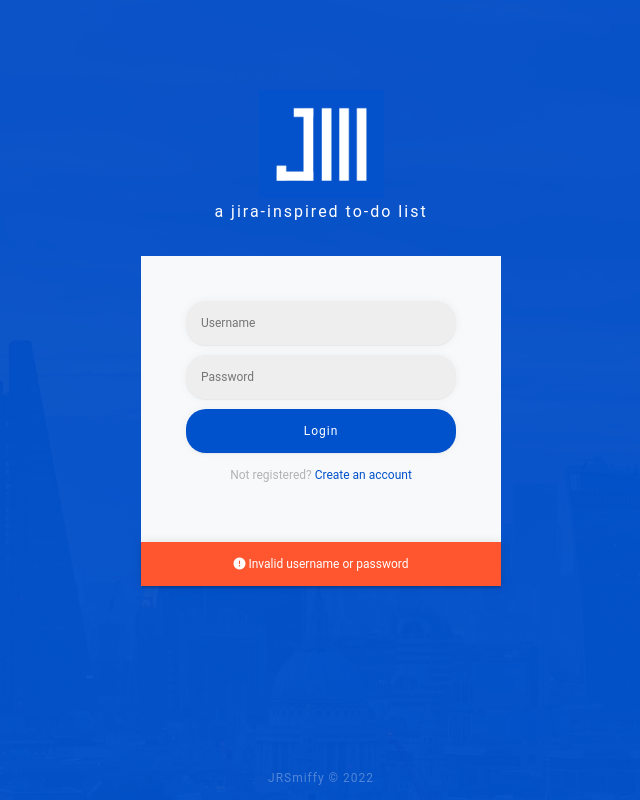
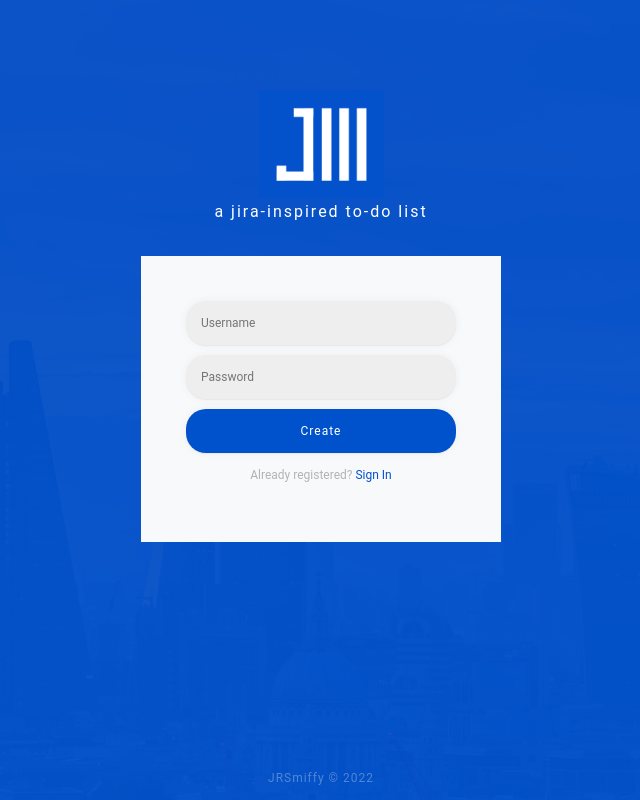
Before and after one commit to jrsmth/jara3, a React (Create React App) app in the folder frontend/client/: page / in a window 1280 px wide. Both pictures are taken after a click on the link "Create an account". Shown: the whole page, without its empty margins (319-959 px from the left). Built offline with nearby package versions, Linux system fonts and the light colour scheme.

Commit message:
frontend styling progress

```diff
--- a/frontend/client/src/components/login/index.js
+++ b/frontend/client/src/components/login/index.js
@@ -4,6 +4,7 @@ import Footer from "../footer";
 import Header from "../header"
 import "../../css/login.css";
 import j3Logo from '../../res/j3_logo.png';
+import $ from 'jquery';
 
 function Login({ onLoginSuccessful }) {
   const [username, setUsername] = useState(localStorage.getItem("username"));
@@ -64,39 +65,62 @@ function Login({ onLoginSuccessful }) {
     setHasResponse(true);
   };
 
-  const onSubmitToggle = async (event) => {
-    event.preventDefault();
+  const onSubmitToggle = (toggleAction) => {
 
-    switch(toggleAction){
-      case "Login":
-        setToggleAction("Register");
-        setToggleMessage("Don't have an account? Register here");
-        localStorage.setItem("username", "");
-        localStorage.setItem("password", "");
-        break;
-      case "Register":
-        setToggleAction("Login");
-        setToggleMessage("Already have an account? Login here");
-        break;
-    }
+    $('form').animate({height: "toggle", opacity: "toggle"}, 500);
+    $(".error").hide();
+    $('.input-login').val('');
+    $('.input-register').val('');
 
-    // Reset form when toggled
-    setUsername("");
-    setPassword("");
-    setHasResponse(false);
-    setResponse("");
+    // document.getElementById("alert").style.display = "none";
 
-    console.log(localStorage.getItem("username"));
-    console.log(localStorage.getItem("password"));
+    // console.log(toggleAction);
+
+    // switch(toggleAction){
+    //   case "LOGIN":
+    //     console.log("1");
+    //     document.getElementById("form-register").style.display = "none";
+    //     document.getElementById("form-login").style.display = "block";
+    //     localStorage.setItem("username", "");
+    //     localStorage.setItem("password", "");
+    //     break;
+    //   case "REGISTER":
+    //     console.log("2");
+    //     document.getElementById("form-register").style.display = "block";
+    //     document.getElementById("form-login").style.display = "none";
+    //     break;
+    // }
+
+    // switch(toggleAction){
+    //   case "LOGIN":
+    //     setToggleAction("Register");
+    //     setToggleMessage("Don't have an account? Register here");
+    //     localStorage.setItem("username", "");
+    //     localStorage.setItem("password", "");
+    //     break;
+    //   case "REGISTER":
+    //     setToggleAction("Login");
+    //     setToggleMessage("Already have an account? Login here");
+    //     break;
+    // }
+
+    // // Reset form when toggled
+    // setUsername("");
+    // setPassword("");
+    // setHasResponse(false);
+    // setResponse("");
+
+    // console.log(localStorage.getItem("username"));
+    // console.log(localStorage.getItem("password"));
   };
 
   // Toggle Login vs Sign Up (on-screen)
-  // $('.message a').click(function(){
-  //     $('form').animate({height: "toggle", opacity: "toggle"}, 500);
-  //     $(".error").hide();
-  //     $('.input-login').val('');
-  //     $('.input-register').val('');
-  // }); // remove the JQUERY
+  $('.message a').click(function(){
+      $('form').animate({height: "toggle", opacity: "toggle"}, 500);
+      $(".error").hide();
+      $('.input-login').val('');
+      $('.input-register').val('');
+  });
 
   // $('#btn-login').click(function(){ $(".error").show(); }); // remove the JQUERY
 
@@ -119,23 +143,23 @@ function Login({ onLoginSuccessful }) {
             <img id="logo" src={j3Logo} alt=""/>
             <p id="slogan"> a jira-inspired to-do list</p>
             <div id="container-login-inner">
-                <div class="form">
-                    <form class="register-form" onSubmit={onSubmitRegister}>
+                <div id="form">
+                    <form id="form-register" onSubmit={onSubmitRegister}>
                         <input class="input-register" type="text" placeholder="Username" onChange={onUsernameChange} value={username}/>
                         <input class="input-register" type="password" placeholder="Password" onChange={onPasswordChange} value={password}/>
                         <button type="submit">Create</button>
-                        <p class="message">Already registered? <a href="#">Sign In</a></p>
+                        <p class="message">Already registered? <a onClick={() => onSubmitToggle("LOGIN")}>Sign In</a></p>
                     </form>
-                    <form class="login-form" onSubmit={onSubmitLogin}>
+                    <form id="form-login" onSubmit={onSubmitLogin}>
                         <input class="input-login" type="text" placeholder="Username" onChange={onUsernameChange} value={username}/>
                         <input class="input-login" type="password" placeholder="Password" onChange={onPasswordChange} value={password}/>
-                        <button id="btn-login" type="submit">Login</button>
-                        <p class="message">Not registered? <a href="#">Create an account</a></p>
+                        <button id="btn-login" type="submit">Sign In</button>
+                        <p class="message">Not registered? <a onClick={() => onSubmitToggle("REGISTER")}>Create an account</a></p>
                     </form>
                 </div>
-                  <div id="login-error" class="error alert alert-danger">
-                      <i class="fa fa-exclamation-circle" aria-hidden="true"></i> <span> Invalid username or password </span>
-                  </div>
+                <div id="alert" class="error alert-danger">
+                    <i class="fa fa-exclamation-circle" aria-hidden="true"></i> <span> Invalid username or password </span>
+                </div>
             </div>
         </div>
         <Footer/>
--- a/frontend/client/src/css/login.css
+++ b/frontend/client/src/css/login.css
@@ -6,6 +6,7 @@ html{
     color: #4A586D;
     overflow-x: hidden;
     overflow-y: hidden;
+    user-select: none;
 }
 
 body {
@@ -56,12 +57,12 @@ body {
     background-color: #f8f9fb;
 }
 
-.form {
+#form {
     margin: auto;
     padding: 45px 45px 60px 45px;
 }
 
-.form input {
+#form input {
     font-family: "Roboto", sans-serif;
     outline: 0;
     background: #EEEEEE;
@@ -76,7 +77,7 @@ body {
     color: #4A586D;
 }
 
-.form button {
+#form button {
     font-family: "Roboto", sans-serif;
     outline: 0;
     letter-spacing: 1px;
@@ -92,22 +93,23 @@ body {
     border-radius: 20px;
 }
 
-.form button:hover,.form button:active,.form button:focus {
+#form button:hover,.form button:active,.form button:focus {
     background: #172B4D;
 }
 
-.form .message {
+#form .message {
     margin: 15px 0 0 0;
     color: #b3b3b3;
     font-size: 12px;
 }
 
-.form .message a {
+#form .message a {
     color: #0052CC;
     text-decoration: none;
+    cursor: pointer;
 }
 
-.form .register-form {
+#form-register {
     display: none;
 }
 
@@ -116,7 +118,7 @@ body {
     background-color: #FF5630;
 }
 
-.alert {
+#alert {
     /* display: none; */
     padding: 15px;
     font-size: 12px;
```
